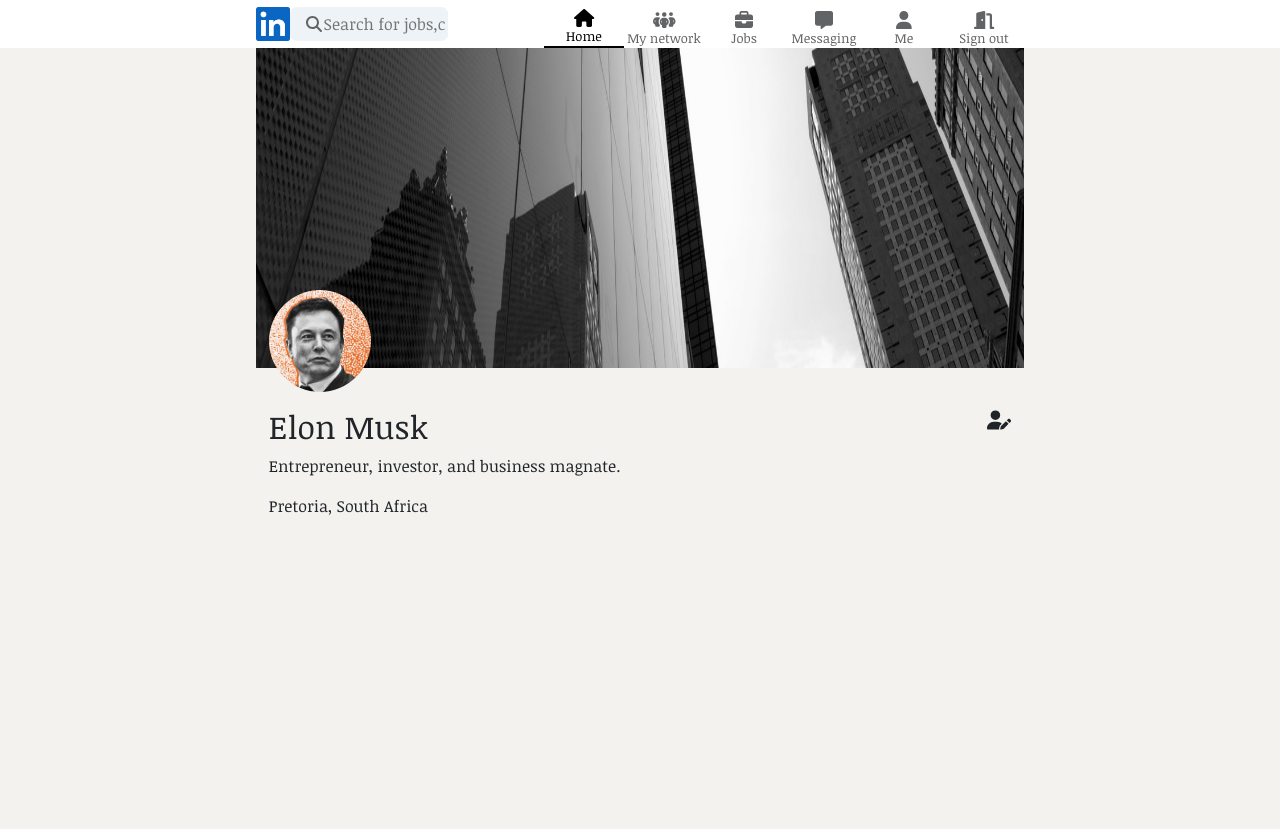
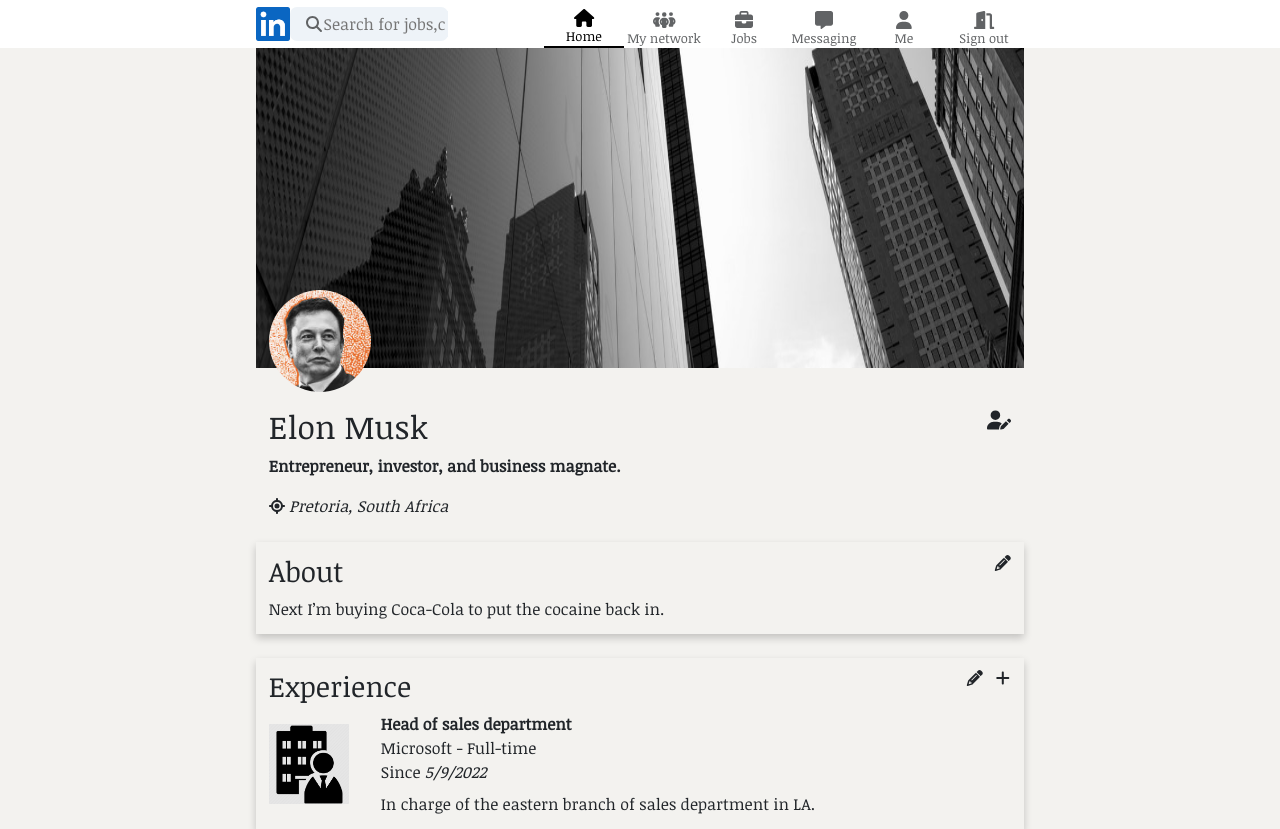
Before and after one commit to XWS-BSEP-Tim-13/Dislinkt_Frontend, a React (Create React App) app: page /in in a window 1280 px wide. Before the commit the page ends 800 px from the top, so only its background shows below. Built offline with nearby package versions, Linux system fonts and the light colour scheme.

Commit message:
Experiences and about info

```diff
--- /dev/null
+++ b/src/components/UserProfile/AboutUser/AboutUser.js
@@ -0,0 +1,20 @@
+import React from 'react'
+import { FontAwesomeIcon } from '@fortawesome/react-fontawesome'
+import { faPencil } from '@fortawesome/free-solid-svg-icons'
+import classes from './AboutUser.module.css'
+
+const AboutUser = () => {
+  return (
+    <div className={classes.container}>
+        <div className={classes.title}>
+            <h3> About </h3>
+            <FontAwesomeIcon icon={faPencil} className={classes.icon}/>
+        </div>
+        <div className={classes.about}>
+            Next I’m buying Coca-Cola to put the cocaine back in.
+        </div>
+    </div>
+  )
+}
+
+export default AboutUser
--- /dev/null
+++ b/src/components/UserProfile/AboutUser/AboutUser.module.css
@@ -0,0 +1,24 @@
+.container {
+    display: flex;
+    flex-direction: column;
+    box-shadow: 0 4px 8px 0 rgba(0, 0, 0, 0.2);
+    padding: 1vw;
+    margin-top: 3vh;
+}
+
+.title {
+    display: flex;
+    justify-content: space-between;
+}
+
+.icon {
+    width: 1rem;
+    height: 1rem;
+    padding-left: 1vw;
+    cursor: pointer;
+}
+
+.about {
+    display: flex;
+    justify-content: flex-start;
+}
--- /dev/null
+++ b/src/components/UserProfile/Experience/Experience.js
@@ -0,0 +1,22 @@
+import React from 'react'
+import company from '../../../images/company.png'
+import classes from './Experience.module.css'
+
+const Experience = ({experience}) => {
+  return (
+    <div className={classes.card}>
+        <div >
+            <img src={company} alt="company icon" className={classes.image}/>
+        </div>
+        <div className={classes.info}>
+            <div className={classes.title}> {experience.title} </div>
+            <div> {experience.companyName} - {experience.employmentType} </div>
+            <div> Since <span className={classes.date}>{experience.startDate.toLocaleDateString()}</span> </div>
+            <div className={classes.description}> {experience.description} </div>
+        </div>
+
+    </div>
+  )
+}
+
+export default Experience
--- /dev/null
+++ b/src/components/UserProfile/Experience/Experience.module.css
@@ -0,0 +1,31 @@
+.card {
+    display: flex;
+    justify-content: flex-start;
+    align-items: center;
+}
+
+.title {
+    font-weight: bold;
+}
+
+.date {
+    font-style: oblique;
+    font-weight: lighter;
+}
+
+.description {
+    margin-top: 1vh;
+}
+
+.info {
+    display: flex;
+    justify-content: flex-start;
+    flex-direction: column;
+    align-items: flex-start;
+}
+
+.image {
+    width: 5rem;
+    height: 5rem;
+    margin-right: 2rem;
+}
--- /dev/null
+++ b/src/components/UserProfile/Experiences/Experiences.js
@@ -0,0 +1,34 @@
+import React from 'react'
+import Experience from '../Experience/Experience'
+import { FontAwesomeIcon } from '@fortawesome/react-fontawesome'
+import { faPencil, faAdd } from '@fortawesome/free-solid-svg-icons'
+import classes from './Experiences.module.css'
+
+const Experiences = () => {
+
+    const experience = {
+        title: "Head of sales department",
+        employmentType: "Full-time",
+        companyName: "Microsoft",
+        location: "Los Angeles",
+        isCurrentlyWorking: false,
+        startDate: new Date(),
+        endDate: new Date(),
+        industry: "Software",
+        description: "In charge of the eastern branch of sales department in LA."
+    }
+    return (
+        <div className={classes.container}>
+            <div className={classes.title}>
+                <h3> Experience </h3>
+                <div className={classes.titleIcons}>
+                    <FontAwesomeIcon icon={faPencil} className={classes.icon}/>
+                    <FontAwesomeIcon icon={faAdd} className={classes.icon}/>
+                </div>
+            </div>
+            <Experience experience={experience}/>
+        </div>
+    )
+}
+
+export default Experiences
--- /dev/null
+++ b/src/components/UserProfile/Experiences/Experiences.module.css
@@ -0,0 +1,24 @@
+.container {
+    display: flex;
+    flex-direction: column;
+    box-shadow: 0 4px 8px 0 rgba(0, 0, 0, 0.2);
+    padding: 1vw;
+    margin-top: 3vh;
+}
+
+.title {
+    display: flex;
+    justify-content: space-between;
+}
+
+.titleIcons {
+    display: flex;
+    justify-content: space-between;
+}
+
+.icon {
+    width: 1rem;
+    height: 1rem;
+    padding-left: 1vw;
+    cursor: pointer;
+}
--- a/src/components/UserProfile/ProfileInfo/ProfileInfo.js
+++ b/src/components/UserProfile/ProfileInfo/ProfileInfo.js
@@ -1,14 +1,16 @@
 import classes from './ProfileInfo.module.css'
 import { FontAwesomeIcon } from '@fortawesome/react-fontawesome'
-import { faUserEdit } from '@fortawesome/free-solid-svg-icons'
+import { faUserEdit, faLocation } from '@fortawesome/free-solid-svg-icons'
 
 const ProfileInfo = () => {
   return (
     <div className={classes.flexRow}>
         <div className={classes.info}>
             <h2> Elon Musk </h2>
-            <p> Entrepreneur, investor, and business magnate.</p>
-            <p> Pretoria, South Africa </p>
+            <p className={classes.subtitle}> Entrepreneur, investor, and business magnate.</p>
+            <div className={classes.location}>
+                <FontAwesomeIcon icon={faLocation}/> Pretoria, South Africa
+            </div>
         </div>
         <FontAwesomeIcon icon={faUserEdit} className={classes.editIcon}/>
     </div>
--- a/src/components/UserProfile/ProfileInfo/ProfileInfo.module.css
+++ b/src/components/UserProfile/ProfileInfo/ProfileInfo.module.css
@@ -17,3 +17,12 @@
     width: 3vh;
     height: 3vh;
 }
+
+.subtitle {
+    font-weight: bold;
+}
+
+.location {
+    font-weight: lighter;
+    font-style: oblique;
+}
--- a/src/components/UserProfile/UserProfile/UserProfile.js
+++ b/src/components/UserProfile/UserProfile/UserProfile.js
@@ -1,12 +1,16 @@
 import ProfileCover from "../ProfileCover/ProfileCover"
 import ProfileInfo from "../ProfileInfo/ProfileInfo"
+import Experiences from "../Experiences/Experiences"
 import classes from './UserProfile.module.css'
+import AboutUser from "../AboutUser/AboutUser"
 
 const UserProfile = () => {
   return (
       <div className={classes.container}>
         <ProfileCover />
         <ProfileInfo />
+        <AboutUser />
+        <Experiences />
       </div>
 
   )
```
Also changed, not shown: src/images/company.png (added).
